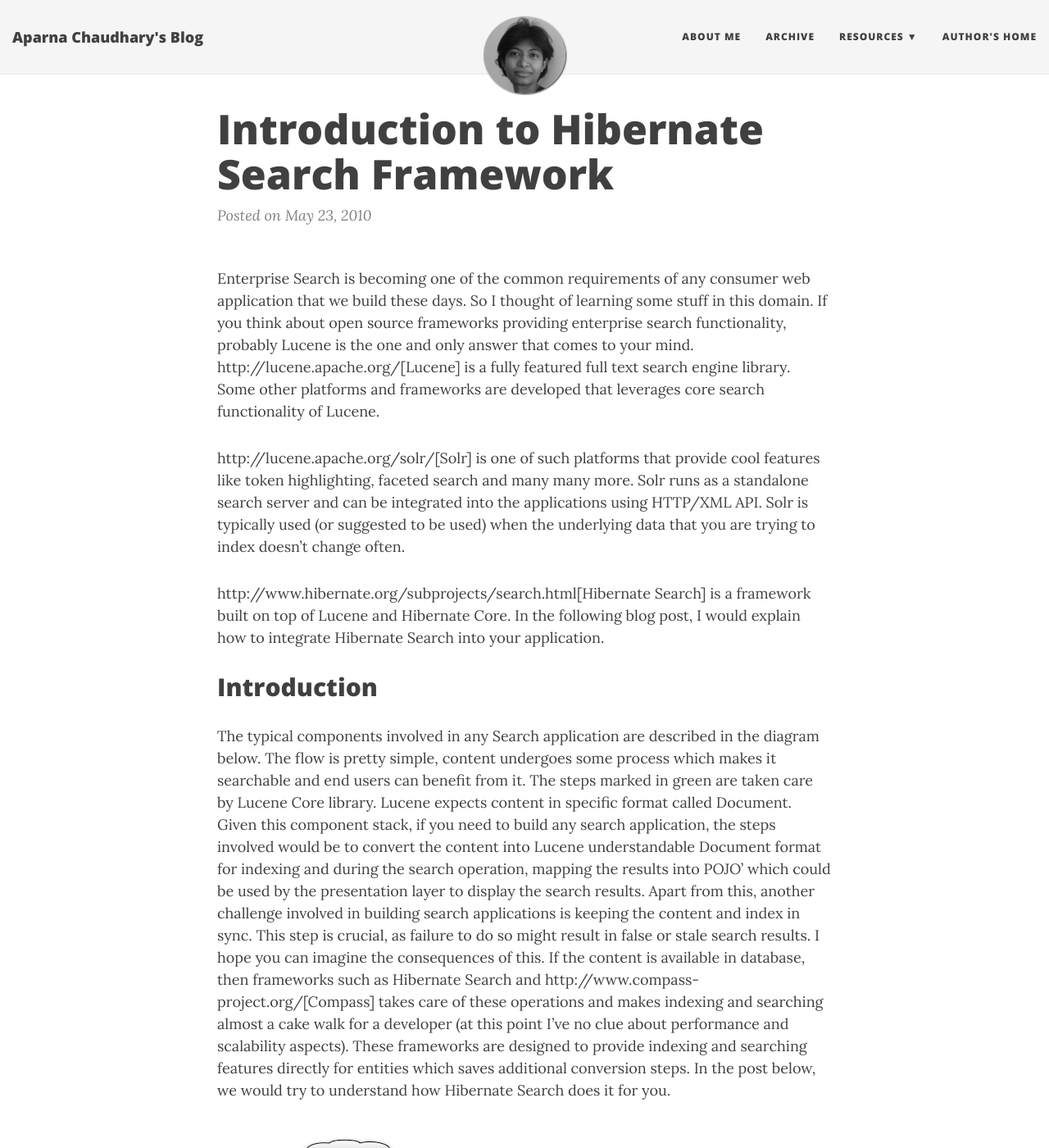
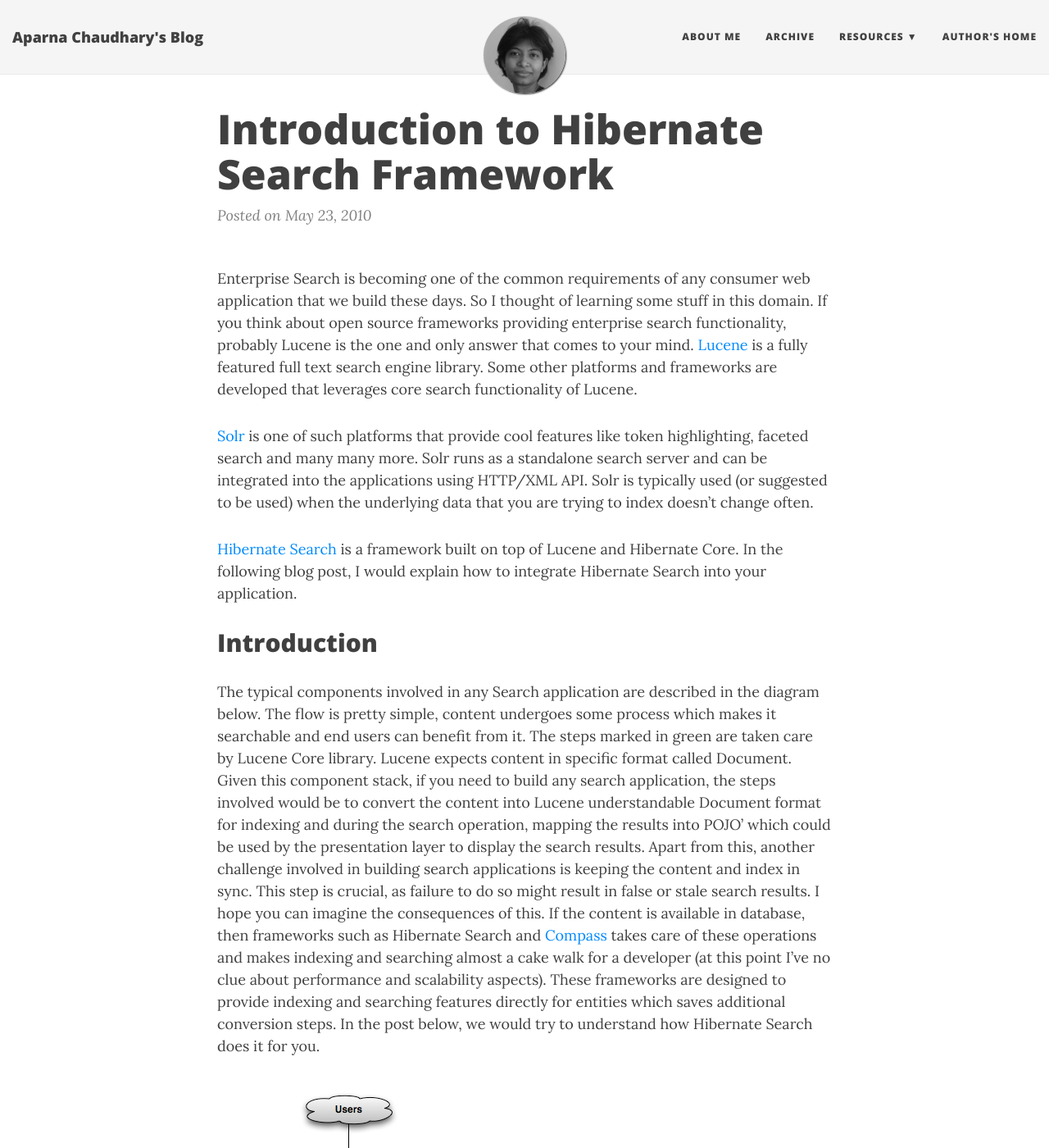
Before and after one commit to aparnachaudhary/aparnachaudhary.github.io, a Jekyll site: the page built from _posts/2010-05-23-Introduction-to-Hibernate-Search-Framework.md, in a window 1280 px wide and 1400 px high. Shown: the whole window at 82% size. Built offline with Jekyll 4.4.1, drawn with Linux system fonts in a browser that asks for light colours; nearby versions of some CDN libraries; comment, search, counter and statistics services are not loaded; some of the changed lines change nothing that is shown.

Commit message:
Update 2010-05-23-Introduction-to-Hibernate-Search-Framework.md

```diff
--- a/_posts/2010-05-23-Introduction-to-Hibernate-Search-Framework.md
+++ b/_posts/2010-05-23-Introduction-to-Hibernate-Search-Framework.md
@@ -4,15 +4,15 @@
 tags: [enterprise-integration, hibernate-search]
 ---
 
-Enterprise Search is becoming one of the common requirements of any consumer web application that we build these days. So I thought of learning some stuff in this domain. If you think about open source frameworks providing enterprise search functionality, probably Lucene is the one and only answer that comes to your mind. http://lucene.apache.org/[Lucene] is a fully featured full text search engine library. Some other platforms and frameworks are developed that leverages core search functionality of Lucene.
+Enterprise Search is becoming one of the common requirements of any consumer web application that we build these days. So I thought of learning some stuff in this domain. If you think about open source frameworks providing enterprise search functionality, probably Lucene is the one and only answer that comes to your mind. [Lucene](http://lucene.apache.org/) is a fully featured full text search engine library. Some other platforms and frameworks are developed that leverages core search functionality of Lucene.
 
-http://lucene.apache.org/solr/[Solr] is one of such platforms that provide cool features like token highlighting, faceted search and many many more. Solr runs as a standalone search server and can be integrated into the applications using HTTP/XML API. Solr is typically used (or suggested to be used) when the underlying data that you are trying to index doesn’t change often.
+[Solr](http://lucene.apache.org/solr/) is one of such platforms that provide cool features like token highlighting, faceted search and many many more. Solr runs as a standalone search server and can be integrated into the applications using HTTP/XML API. Solr is typically used (or suggested to be used) when the underlying data that you are trying to index doesn’t change often.
 
-http://www.hibernate.org/subprojects/search.html[Hibernate Search] is a framework built on top of Lucene and Hibernate Core. In the following blog post, I would explain how to integrate Hibernate Search into your application.
+[Hibernate Search](http://www.hibernate.org/subprojects/search.html) is a framework built on top of Lucene and Hibernate Core. In the following blog post, I would explain how to integrate Hibernate Search into your application.
 
 ## Introduction
 
-The typical components involved in any Search application are described in the diagram below. The flow is pretty simple, content undergoes some process which makes it searchable and end users can benefit from it. The steps marked in green are taken care by Lucene Core library. Lucene expects content in specific format called Document. Given this component stack, if you need to build any search application, the steps involved would be to convert the content into Lucene understandable Document format for indexing and during the search operation, mapping the results into POJO’ which could be used by the presentation layer to display the search results. Apart from this, another challenge involved in building search applications is keeping the content and index in sync. This step is crucial, as failure to do so might result in false or stale search results. I hope you can imagine the consequences of this. If the content is available in database, then frameworks such as Hibernate Search and http://www.compass-project.org/[Compass] takes care of these operations and makes indexing and searching almost a cake walk for a developer (at this point I’ve no clue about performance and scalability aspects). These frameworks are designed to provide indexing and searching features directly for entities which saves additional conversion steps. In the post below, we would try to understand how Hibernate Search does it for you.
+The typical components involved in any Search application are described in the diagram below. The flow is pretty simple, content undergoes some process which makes it searchable and end users can benefit from it. The steps marked in green are taken care by Lucene Core library. Lucene expects content in specific format called Document. Given this component stack, if you need to build any search application, the steps involved would be to convert the content into Lucene understandable Document format for indexing and during the search operation, mapping the results into POJO’ which could be used by the presentation layer to display the search results. Apart from this, another challenge involved in building search applications is keeping the content and index in sync. This step is crucial, as failure to do so might result in false or stale search results. I hope you can imagine the consequences of this. If the content is available in database, then frameworks such as Hibernate Search and [Compass](http://www.compass-project.org/) takes care of these operations and makes indexing and searching almost a cake walk for a developer (at this point I’ve no clue about performance and scalability aspects). These frameworks are designed to provide indexing and searching features directly for entities which saves additional conversion steps. In the post below, we would try to understand how Hibernate Search does it for you.
 
 ![](/img/enterprisesearchcomponents.png)
 
```
